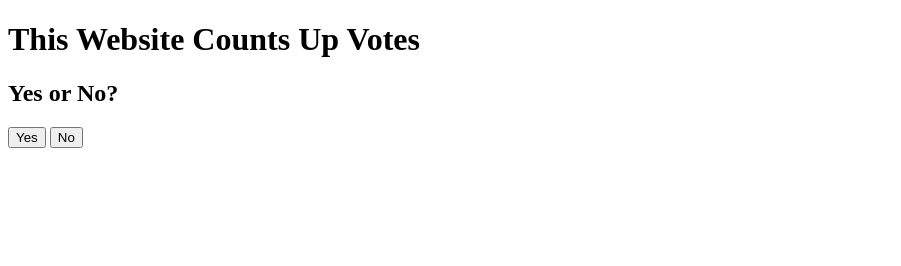
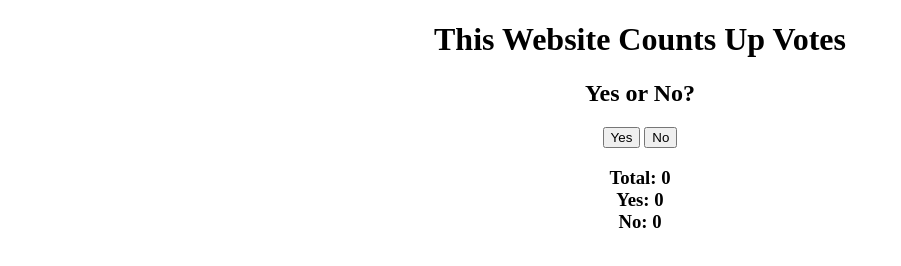
Before and after one commit to maxengel99/Vote-Counter, a plain HTML site: page index.html in a window 1280 px wide. Shown: the whole page, without its empty margins (0-901 px from the left). Drawn offline with Linux system fonts and the light colour scheme.

Commit message:
Add CSS file
Centered the text

```diff
--- a/index.html
+++ b/index.html
@@ -1,6 +1,11 @@
 <!DOCTYPE html>
 <html>
-<script src="voteCount.js" type="text/javascript"></script>
+
+<head>
+  <link rel="stylesheet" type="text/css" href="web.css">
+  <script src="voteCount.js" type="text/javascript"></script>
+</head>
+
 <h1>This Website Counts Up Votes</h1>
 <div id="userInput">
   <h2>Yes or No?</h2>
@@ -10,5 +15,5 @@
   </form>
 </div>
 
-<h3 id="results"></h3>
+<h3 id="results">Total: 0<br>Yes: 0<br>No: 0</h3>
 </html>
--- /dev/null
+++ b/web.css
@@ -0,0 +1,3 @@
+* {
+  text-align: center;
+}
```
